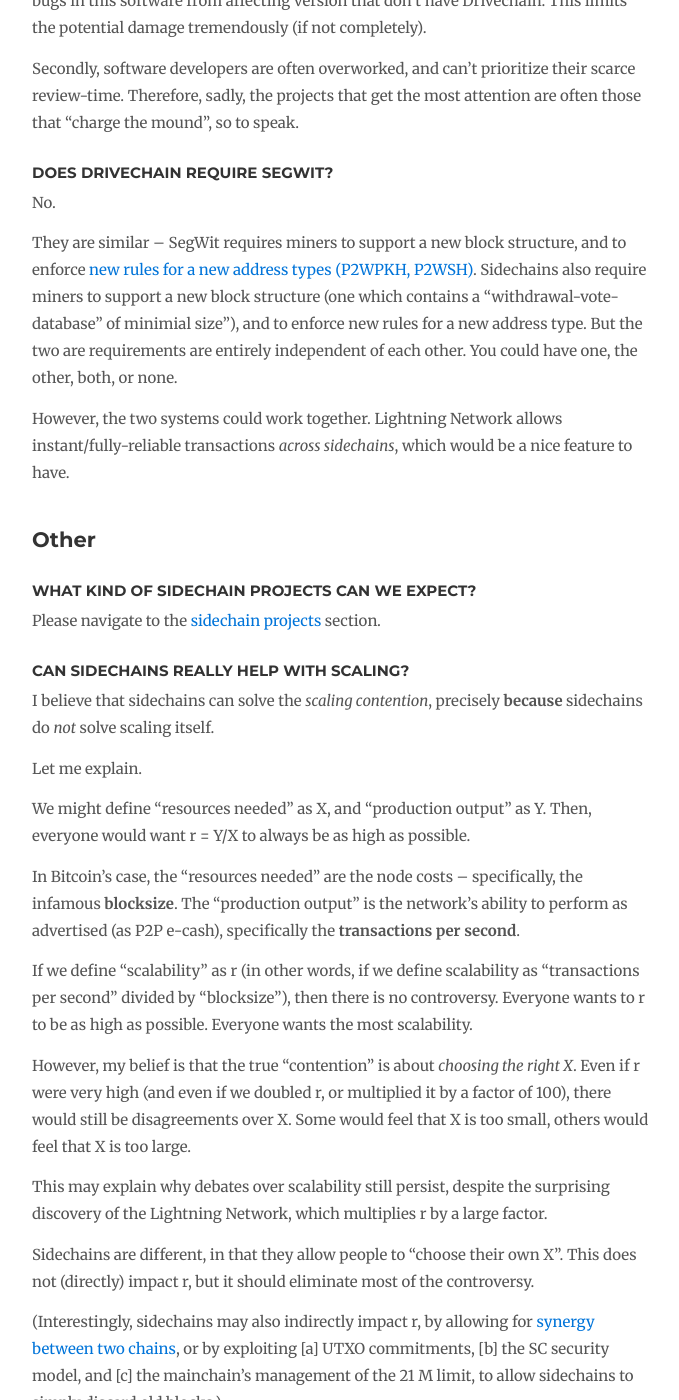
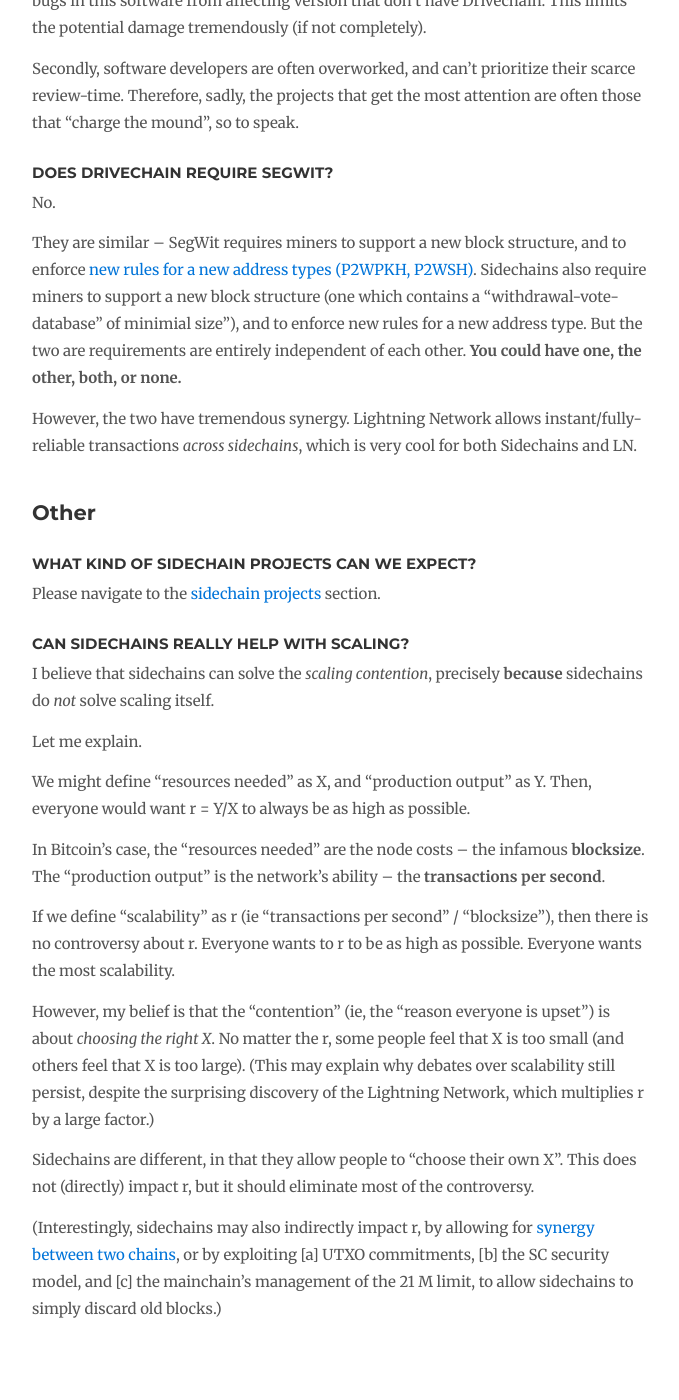
Before and after one commit to drivechain-project/drivechain.info, a Jekyll site: the page built from faq/index.md, in a window 1280 px wide and 1400 px high, scrolled down 1937 px. Shown: the whole window, without its empty margins (138-817 px from the left). Built offline with Jekyll 4.4.1, drawn with Linux system fonts in a browser that asks for light colours; nearby versions of some CDN libraries; comment, search, counter and statistics services are not loaded; some of the changed text lies outside the part shown.

Commit message:
Standouts

```diff
--- a/faq/index.md
+++ b/faq/index.md
@@ -25,7 +25,7 @@
 
 Users are free to ignore any sidechain software they don't like. And, thanks to something called ["blind merged mining"](http://www.truthcoin.info/blog/blind-merged-mining/), even miners are free to ignore sidechain software they don't like (while still being able to mine these sidechains for transaction fees).
 
-This means that the sidechains are [completely firewalled](http://www.truthcoin.info/blog/wise-contracts/) from each other. The mainchain cannot be harmed by the mistakes of its child sidechain. Even the [ecological effects](https://www.youtube.com/playlist?list=PLw8-6ARlyVciMH79ZyLOpImsMug3LgNc4) are neutralized.
+This means that the **sidechains are [completely firewalled](http://www.truthcoin.info/blog/wise-contracts/) from each other**. The mainchain cannot be harmed by the mistakes of its child sidechain. Even the [ecological effects](https://www.youtube.com/playlist?list=PLw8-6ARlyVciMH79ZyLOpImsMug3LgNc4) are neutralized.
 
 In fact, because Drivechain is asymmetric (in that the child sidechain is subordinate to the parent mainchain), the mainchains cannot be harmed even by the *success* of their sidechains. Since Bitcoin Core would be the patriarch of this family of sidechains, Core would be the safest chain of them all.
 
@@ -45,7 +45,7 @@
 
 ### What's the rush? Aren't you worried about bugs?
 
-I am worried about bugs! However, Drivechain's bugs can (probably) be found and fixed "in the wild". Bitcoin's design (particularly, the soft fork model), prevents any bugs in this software from affecting version that don't have Drivechain. This limits the potential damage tremendously (if not completely).
+I am worried about bugs! However, **Drivechain's bugs can (probably) be found and fixed "in the wild"**. Bitcoin's design (particularly, the soft fork model), prevents any bugs in this software from affecting version that don't have Drivechain. This limits the potential damage tremendously (if not completely).
 
 Secondly, software developers are often overworked, and can't prioritize their scarce review-time. Therefore, sadly, the projects that get the most attention are often those that "charge the mound", so to speak.
 
@@ -53,9 +53,9 @@
 
 No.
 
-They are similar -- SegWit requires miners to support a new block structure, and to enforce [new rules for a new address types (P2WPKH, P2WSH)](https://github.com/bitcoin/bips/blob/master/bip-0142.mediawiki). Sidechains also require miners to support a new block structure (one which contains a "withdrawal-vote-database" of minimial size"), and to enforce new rules for a new address type. But the two are requirements are entirely independent of each other. You could have one, the other, both, or none.
+They are similar -- SegWit requires miners to support a new block structure, and to enforce [new rules for a new address types (P2WPKH, P2WSH)](https://github.com/bitcoin/bips/blob/master/bip-0142.mediawiki). Sidechains also require miners to support a new block structure (one which contains a "withdrawal-vote-database" of minimial size"), and to enforce new rules for a new address type. But the two are requirements are entirely independent of each other. **You could have one, the other, both, or none.**
 
-However, the two systems could work together. Lightning Network allows instant/fully-reliable transactions *across sidechains*, which would be a nice feature to have.
+However, the two have tremendous synergy. Lightning Network allows instant/fully-reliable transactions *across sidechains*, which is very cool for both Sidechains and LN.
 
 ## Other
 
@@ -71,13 +71,11 @@
 
 We might define "resources needed" as X, and "production output" as Y. Then, everyone would want r = Y/X to always be as high as possible.
 
-In Bitcoin's case, the "resources needed" are the node costs -- specifically, the infamous **blocksize**. The "production output" is the network's ability to perform as advertised (as P2P e-cash), specifically the **transactions per second**.
+In Bitcoin's case, the "resources needed" are the node costs -- the infamous **blocksize**. The "production output" is the network's ability -- the **transactions per second**.
 
-If we define "scalability" as r (in other words, if we define scalability as "transactions per second" divided by "blocksize"), then there is no controversy. Everyone wants to r to be as high as possible. Everyone wants the most scalability.
+If we define "scalability" as r (ie "transactions per second" / "blocksize"), then there is no controversy about r. Everyone wants to r to be as high as possible. Everyone wants the most scalability.
 
-However, my belief is that the true "contention" is about *choosing the right X*. Even if r were very high (and even if we doubled r, or multiplied it by a factor of 100), there would still be disagreements over X. Some would feel that X is too small, others would feel that X is too large.
-
-This may explain why debates over scalability still persist, despite the surprising discovery of the Lightning Network, which multiplies r by a large factor.
+However, my belief is that the "contention" (ie, the "reason everyone is upset") is about *choosing the right X*. No matter the r, some people feel that X is too small (and others feel that X is too large). (This may explain why debates over scalability still persist, despite the surprising discovery of the Lightning Network, which multiplies r by a large factor.)
 
 Sidechains are different, in that they allow people to "choose their own X". This does not (directly) impact r, but it should eliminate most of the controversy.
 
```
Also changed, not shown: other parts of faq/index.md (+1 -1 lines).
